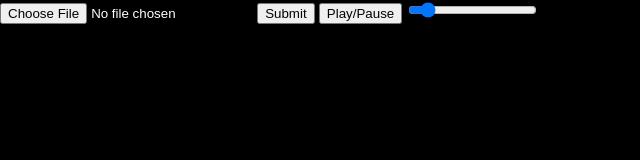
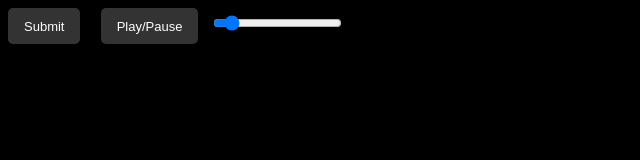
Before and after one commit to stef-the/sounding, a plain HTML site: page index.html in a window 1280 px wide. Shown: the whole page, without its empty margins (0-640 px from the left). Drawn offline with Linux system fonts and the light colour scheme.

Commit message:
Update style.css

```diff
--- a/style.css
+++ b/style.css
@@ -8,6 +8,29 @@ body {
     padding: 0;
 }
 
+#file-select input[type="file"] {
+    display: none;
+}
+
+#file-select label.custom-file-upload,
+#file-select button {
+    border: none;
+    margin: 0.5rem;
+    display: inline-block;
+    padding: 0.25rem 1rem;
+    height: 36px;
+    background-color: #333;
+    color: #fefefe;
+    text-align: center;
+    cursor: pointer;
+    overflow: hidden;
+    text-overflow: hidden;
+    white-space: nowrap;
+    border-radius: 5px;
+    transition: background-color 0.3s;
+    font-size: small;
+}
+
 #canvas {
     position: fixed;
     top: 0;
```
